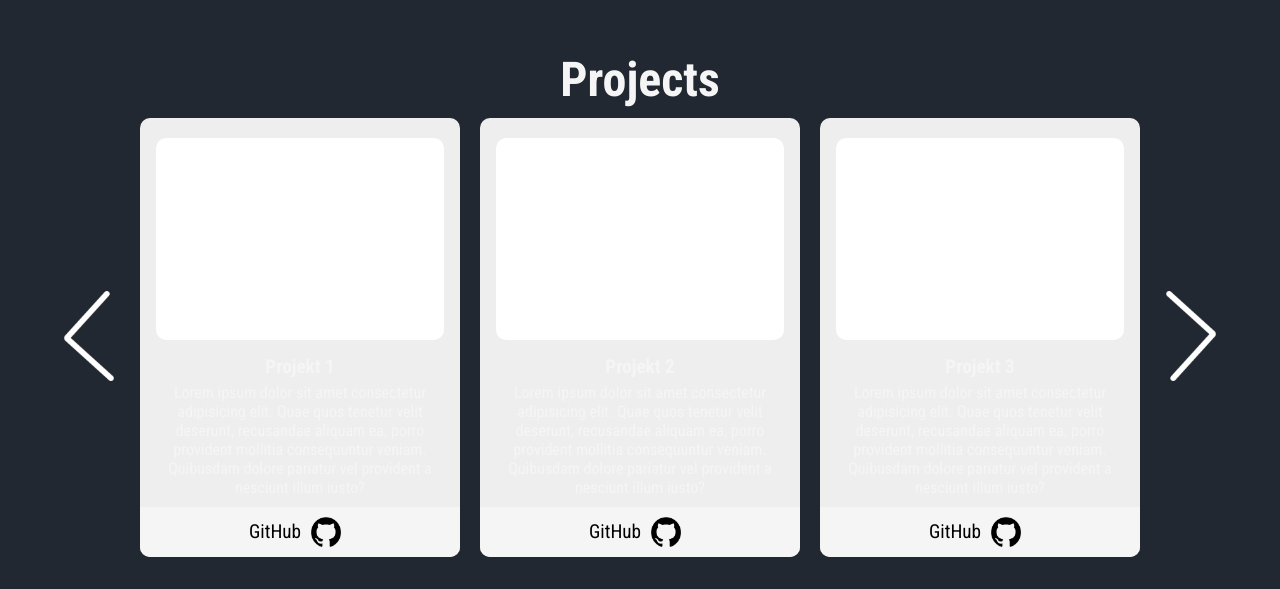
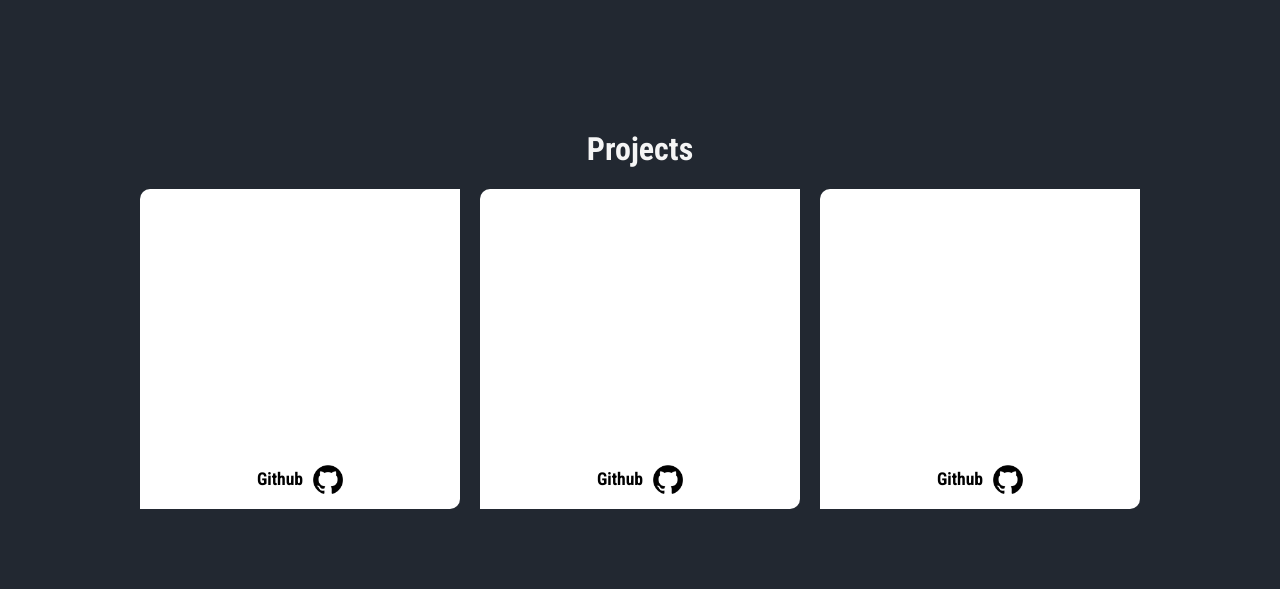
Before and after one commit to Koksiarz100/Portfolio, a React (Vite) app: page / in a window 1280 px wide. Shown: the part 2491-3080 px from the top of the page. Built offline with nearby package versions, Linux system fonts and the light colour scheme.

Commit message:
starting work on projects section, new design

```diff
--- a/src/components/projects/Projects.tsx
+++ b/src/components/projects/Projects.tsx
@@ -1,154 +1,43 @@
 import React from 'react'
 import './projects.scss'
-import placeholder from '../../assets/placeholder.png'
 import github from '../../assets/icons/github.png'
-import next from '../../assets/next.png'
-import back from '../../assets/back.png'
 
-/**
-  * TODO:
-  * ! Karuzela na równej wartośći gubi się w pętli (Trzeba naprawić!).
-  * ! Wszystko przepisać na class'y.
-  * ? Może zmienić objecty cart.
-  * * Trzeba dodać animacje do karuzeli.
-  * * Następne slide'y po danym czaśie.
-*/
+class Projects extends React.Component {
 
-const Card1 = {
-  link: 'index.html',
-  title: 'Projekt 1',
-  text: 'Lorem ipsum dolor sit amet consectetur adipisicing elit. Quae quos tenetur velit deserunt, recusandae aliquam ea, porro provident mollitia consequuntur veniam. Quibusdam dolore pariatur vel provident a nesciunt illum iusto?',
-}
+  Card = () => {
+    return(
+      <div className='card'>
+        <div className='card-main'>
+          <div className='card-img'>
 
-const Card2 = {
-  link: 'index.html',
-  title: 'Projekt 2',
-  text: 'Lorem ipsum dolor sit amet consectetur adipisicing elit. Quae quos tenetur velit deserunt, recusandae aliquam ea, porro provident mollitia consequuntur veniam. Quibusdam dolore pariatur vel provident a nesciunt illum iusto?',
-}
+          </div>
+          <div className='card-title'>
 
-const Card3 = {
-  link: 'index.html',
-  title: 'Projekt 3',
-  text: 'Lorem ipsum dolor sit amet consectetur adipisicing elit. Quae quos tenetur velit deserunt, recusandae aliquam ea, porro provident mollitia consequuntur veniam. Quibusdam dolore pariatur vel provident a nesciunt illum iusto?',
-}
+          </div>
+          <div className='card-description'>
 
-function ProjectCard(card : number) {
-
-  let Card : any;
-
-
-  if(card === 1) {
-    Card = Card1
-  }
-  else if(card === 2) {
-    Card = Card2
-  }
-  else if(card === 3) {
-    Card = Card3
+          </div>
+        </div>
+        <div className='card-footer'>
+          <a href='#'>Github</a>
+          <img src={github} alt='github' id='card-git'/>
+        </div>
+      </div>
+    );
   }
 
-  return (
-    <div className='projects-container'>
-      <div className='project-card-main'>
-        <div className='project-card-img'>
-          <img src={placeholder} alt={Card.title} className='project-image' />
+  render(): React.ReactNode {
+    return(
+      <div className='projects-wrapper' id='projects'>
+        <h1>Projects</h1>
+        <div className='cards-wrapper'>
+          <this.Card />
+          <this.Card />
+          <this.Card />
         </div>
-        <div className='project-section'>
-          <span className='project-card-title'>{Card.title}</span>
-          <span>{Card.text}</span>
-        </div>
-        <div className='project-footer'>
-          <a className='project-link' href={Card.link}>
-            GitHub
-            <img src={github} alt='git' className='git-icon' />
-          </a>
-        </div>
-        <div className='border-bottom'></div>
       </div>
-    </div>
-  );
-}
-
-const slides = [2, 3, 1];
-let slideNumber = 1;
-let started = false;
-
-function ProjectsCarusel(start : number) {
-
-  let slide1 : number;
-  let slide2 : number;
-  let slide3 : number;
-
-  if(started === false) {
-    started = true;
-    return (
-      <>
-        {ProjectCard(1)}
-        {ProjectCard(2)}
-        {ProjectCard(3)}
-      </>
-    )
-  }
-  else {
-    if(start > slideNumber) {
-      slideNumber = start;
-      console.log(slideNumber);
-      slide1 = slides[0];
-      slide2 = slides[1];
-      slide3 = slides[2];
-
-      let goingUp = slides[0];
-      slides.push(goingUp);
-      slides.shift();
-      console.log(slides);
-
-      return (
-        <>
-          {ProjectCard(slide1)}
-          {ProjectCard(slide2)}
-          {ProjectCard(slide3)}
-        </>
-      )
-    }
-    else if(start < slideNumber) {
-      slideNumber = start;
-      console.log(slideNumber);
-      slide1 = slides[0];
-      slide2 = slides[1];
-      slide3 = slides[2];
-
-      slides.unshift(slides[slides.length-1]);
-      slides.pop();
-      console.log(slides);
-
-      return (
-        <>
-          {ProjectCard(slide1)}
-          {ProjectCard(slide2)}
-          {ProjectCard(slide3)}
-        </>
-      )
-    }
+    );
   }
 }
 
-function Projects() {
-  const [start, setStart] = React.useState(1)
-
-  return (
-    <div className='projects-wrapper' id='projects'>
-      <span className='projects-title'>Projects</span>
-      <div className='projects-containers-wrapper'>
-        <button className='projects-button' onClick={() => setStart(start-1)}>
-          <img src={back} alt='next' className='next-icon' />
-        </button>
-        {ProjectsCarusel(start)}
-        <button className='projects-button' onClick={() => setStart(start+1)}>
-          <img src={next} alt='next' className='next-icon' />
-        </button>
-      </div>
-    </div>
-  )
-}
-
 export default Projects
--- a/src/components/projects/projects.scss
+++ b/src/components/projects/projects.scss
@@ -8,158 +8,75 @@
   height: 100vh;
   width: 100%;
 
-  .projects-title {
-    font-size: 3rem;
-    font-weight: 700;
-  }
-
-  .projects-button {
-    background-color: #ffffff00;
-    border: none;
-    cursor: pointer;
-
-    img {
-      width: 50px;
-      margin: 10px;
-    }
-
-    @media screen and (max-width: 768px) {
-      display: none;
-    }
-  }
-
-  @media screen and (max-width: 768px) {
-    height: 1800px;
-  }
-
-  @media screen and (max-width: 1200px) {
-    height: 1800px;
-  }
-}
-
-.projects-containers-wrapper {
+  .cards-wrapper {
     display: flex;
     flex-direction: row;
     align-items: center;
     justify-content: center;
     width: 100%;
 
-  @media screen and (max-width: 768px) {
-    flex-direction: column;
-  }
-
-  .projects-container {
+    .card {
+      background-color: #fff;
+      color: #000;
       display: flex;
       flex-direction: column;
       align-items: center;
       justify-content: center;
       width: 25%;
-    margin: 10px 10px 10px 10px;
-    background-color: base.$quaternary-color;
-    border-radius: 10px;
+      height: 40vh;
+      margin: 0 10px 0 10px;
+      border-top-left-radius: 10px;
+      border-bottom-right-radius: 10px;
 
-    @media screen and (max-width: 768px) {
-      width: 75%;
-    }
-
-    .project-card-main {
+      .card-main {
         display: flex;
         flex-direction: column;
         align-items: center;
         justify-content: center;
         width: 100%;
+        height: 80%;
+        padding: 10px;
 
-      .project-card-img {
+        .card-img {
           width: 100%;
-        display: flex;
-        flex-direction: column;
-        align-items: center;
-        justify-content: center;
+          height: 100%;
+          object-fit: cover;
         }
 
-      .project-image {
-        margin-top: 20px;
-        width: 90%;
-        border-radius: 10px;
+        .card-title {
+          font-family: base.$font-stack;
+          font-size: 1.5rem;
+          color: base.$font-color;
+          margin: 0;
         }
 
-      .project-image:hover {
-        transform: scale(1.05);
-        transform-origin: center;
-        border-radius: 10px;
-        animation-name: zoomIn;
-        animation-duration: 0.1s;
-        cursor: pointer;
-
-        @media screen and (max-width: 768px) {
-          animation-name: none;
-          transform: scale(1);
+        .card-description {
+          font-family: base.$font-stack;
+          font-size: 1rem;
+          color: base.$font-color;
+          margin: 0;
         }
       }
-
-      .project-section {
-        display: flex;
-        flex-direction: column;
-        align-items: center;
-        justify-content: center;
-        padding: 10px;
-
-        .project-card-title {
-          font-size: 1.2rem;
-          font-weight: 700;
-          padding: 0.3rem;
-        }
-
-        span {
-          font-size: 1rem;
-          font-weight: 400;
-          text-align: center;
-        }
-      }
-
-      .project-footer {
+      .card-footer {
         display: flex;
         flex-direction: row;
         align-items: center;
         justify-content: center;
         width: 100%;
-        padding-top: 10px;
-        background-color: #f5f5f5;
-        color: black;
-        font-size: 1.2rem;
+        height: 20%;
+        font-weight: bold;
+        font-size: 1.1rem;
 
-        .project-link{
-          display: flex;
-          flex-direction: row;
-          align-items: center;
-          justify-content: center;
+        a {
           text-decoration: none;
-          color: black;
+          color: #000;
+        }
 
-          .git-icon {
+        img {
+          margin-left: 10px;
           width: 30px;
-            height: 30px;
-            margin: 0 10px;
         }
       }
     }
   }
-    .border-bottom {
-      position: relative;
-      width: 100%;
-      background-color: #f5f5f5;
-      border-bottom-right-radius: 10px;
-      border-bottom-left-radius: 10px;
-      padding-top: 10px;
 }
-  }
-}
-
-@keyframes zoomIn {
-  0% {
-    transform: scale(1.0);
-  }
-  100% {
-    transform: scale(1.05);
-  }
-}
```
Lines whose indentation alone changed are shown as unchanged.
